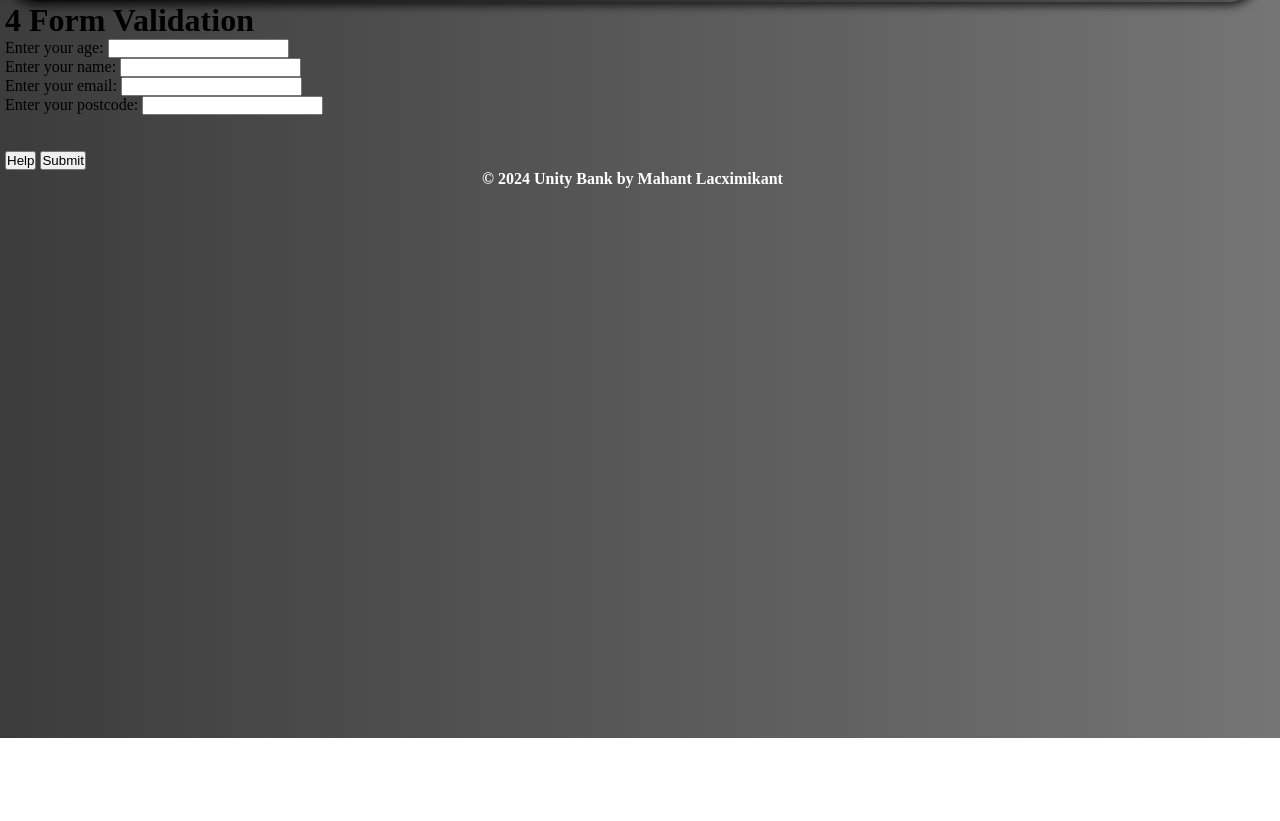
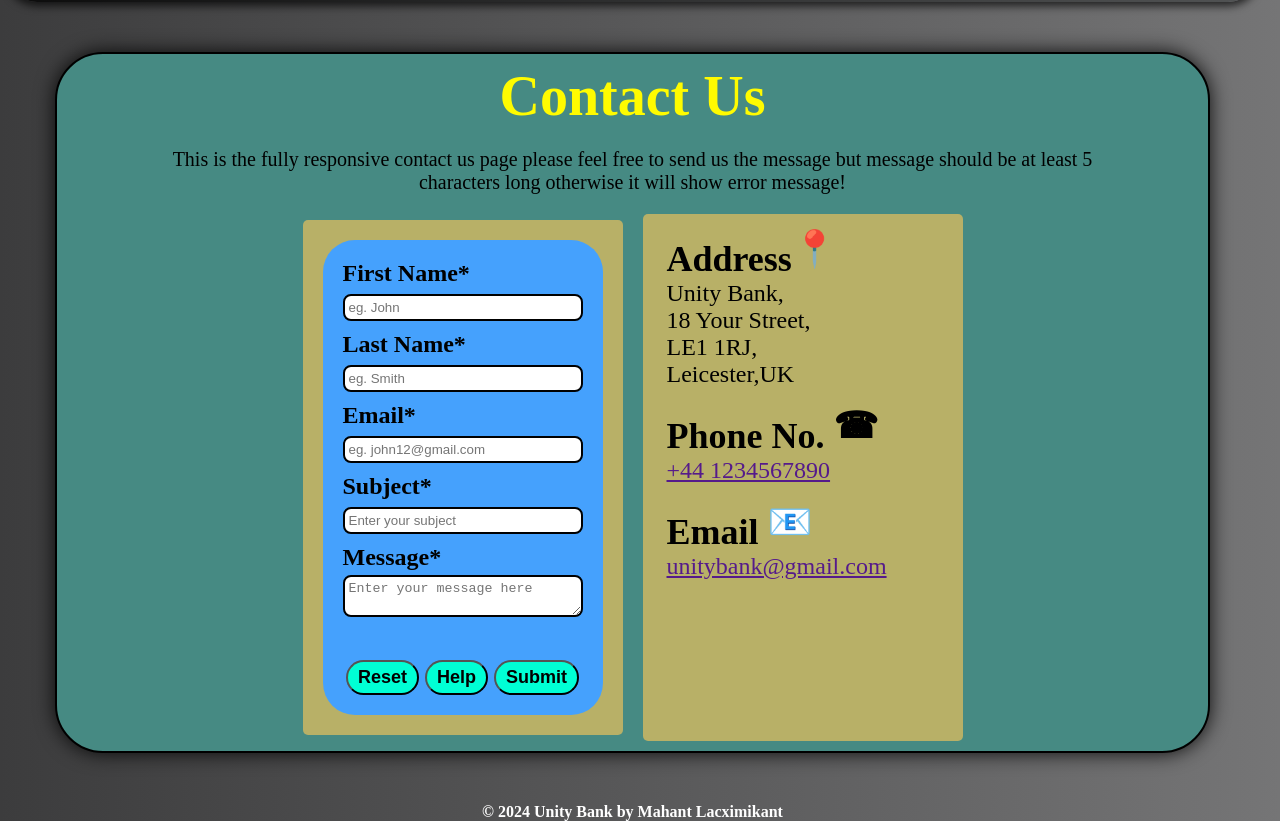
Before and after one commit to Mahant1245/Unity-Bank, a plain HTML site: page Contact Us.html in a window 1280 px wide. Shown: the part 67-888 px from the top of the page. Before the commit the page ends 805 px from the top, so only its background shows below. Drawn offline with Linux system fonts and the light colour scheme.

Commit message:
rest and help remaining

```diff
--- a/Contact Us.html
+++ b/Contact Us.html
@@ -27,24 +27,60 @@
         </nav>
     </header>
     <!-- **got the form from lab work** -->
-    <form id="myForm">
-        <h1>4 Form Validation</h1>
-        <label for="userAge1">Enter your age:</label>
-        <input type="text" id="userAge1" name="age" required><br><!--here "age" act as a key when data is sent to the server-->
+    <section class="contactUs">
+        <h1>Contact Us</h1>
+        <p style="font-size: 20px; text-align: justify; padding: 0px 70px 0px 70px; text-align: center;">
+            This is the fully responsive contact us page please feel free to send us the message but message should be at least 5 characters long otherwise it will show error message!
+        </p>
+        <!-- <div class="c_container">used to have equal height -->
+            <div class="c_form">
+                <form id="bank_form">
 
-        <label for="name1">Enter your name:</label>
-        <input type="text" id="name1" name="userName" required><br>
+                    <label for="firstName">First Name*</label>
+                    <input type="text" id="firstName" placeholder="eg. John" required><br>
 
-        <label for="email">Enter your email:</label>
-        <input type="email" id="email1" name="userEmail" required><br>
+                    <label for="lastName">Last Name*</label>
+                    <input type="text" id="lastName" placeholder="eg. Smith" required><br>
 
-        <label for="postcode1">Enter your postcode:</label>
-        <input type="" id="postcode1" name="userPostcode" required><br><br>
-        <span id ="error"></span><br>
+                    <label for="email">Email*</label>
+                    <input type="email" id="email" placeholder="eg. john12@gmail.com" required><br>
 
-        <button onclick="help()">Help</button>
-        <button id="submitBtn" type="submit" onclick="err()">Submit</button>
-    </form>
+                    <label for="subject">Subject*</label>
+                    <input type="text" id="subject" placeholder="Enter your subject" required><br>
+
+                    <label for="message">Message*</label>
+                    <textarea id="message" placeholder="Enter your message here" required></textarea><br>
+                    <span id ="result"></span><br>
+                    <div class="c_btn">
+                        <button >Reset</button>
+                        <button onclick="help()">Help</button>
+                        <button id="submitBtn" type="submit" onclick="err()">Submit</button>
+                    </div>
+
+                </form>
+            </div>
+
+                <div id="c_background">
+                    <div>
+                        <h2>Address<span class="emoji">&#x1F4CD;</span></h2>
+                        <p>Unity Bank,<br> 18 Your Street,<br>LE1 1RJ,<br>Leicester,UK</p><br>
+                    </div>
+                    <div>
+                        <h2>Phone No. <span class="emoji">&#x260E;</span></h2>
+                        <a href="">+44 1234567890</a><br><br>
+                    </div>
+                    <div>
+                        <h2>Email <span class="emoji">&#x1F4E7;</span></h2>
+                        <a href="">unitybank@gmail.com</a><br><br>
+                    </div>
+                </div>
+
+
+        <!-- </div> -->
+
+
+    </section>
+
 </body>
 <footer style="color: white;font-size: 16px; text-align: center; font-weight: bold;">&#169 2024 Unity Bank by Mahant Lacximikant</footer>
 </html>
--- a/script.js
+++ b/script.js
@@ -5,7 +5,7 @@ $(document).ready(function(){
 
     // checks the width of the screen
     function chkSrcWidth(){
-        if(window.innerWidth<=1007){
+        if(window.innerWidth<=1022){
             tabs.addClass("hidden");
             hamburger.show();
         }
@@ -61,38 +61,29 @@ $(document).ready(function(){
 });
 
 //form validation
-function err(){
-    var error=document.getElementById("error")
-    if(isNaN(document.getElementById("userAge1").value)){
-        error.textContent = "please enter the valid number";
-        error.style.color="red";
-        document.getElementById("userAge1").style.borderColor ="red";
-        return true;
-        // //this code below will stop sending the form
-        // const form = document.getElementById('myForm');
-        // form.addEventListener('submit', function(event) {
-        // event.preventDefault();
-        // });
+$(document).ready(function(){
+    $('#bank_form').on('submit',function(event){
 
-    }
-    else if(parseInt(document.getElementById("userAge1").value)<18){
-        error.textContent = "You are too young";
-        error.style.color="red";
+        event.preventDefault();
 
-        document.getElementById("userAge1").style.borderColor ="red";
-        return true;
+        const msg=$('#message').val().trim();
+        const result=$('#result');
+        const messagebox=$('#message');
 
-        // //this code below will stop sending the form
-        // const form = document.getElementById('myForm');
-        // form.addEventListener('submit', function(event) {
-        // event.preventDefault();
-        // var field= document.getElementById('userAge1');
-        // field.value= field.defaultValue;
-        // });
-    }
-}
-function chk(){
-    if(err()){
-
-    }
-}
+        if(msg.length<5){
+            result.text('Error:- Message should be atleast 5 character long');
+            result.css('color','red');
+            messagebox.css('border','2px solid red');
+        }
+        else{
+            result.text('Message submitted');
+            messagebox.css('border','2px solid green');
+            result.css('color','green')
+            $('#bank_form')[0].reset();//selecttor selects the form and reset the whole thing.found on google
+            setTimeout(function(){
+                result.text('');
+                messagebox.css('border','none');
+            },3000)//3sec
+        }
+    });
+});
--- a/styles.css
+++ b/styles.css
@@ -169,7 +169,7 @@ body{
 }
 @keyframes typing{
     from{width:0;}
-    to{width:100%}/*type till 100% text is covered*/
+    to{width:109%}/*type till 100% text is covered*/
 }
 @keyframes blink{
     from,to{border-color: transparent;}/*this makes that thing blink with curser*/
@@ -242,6 +242,7 @@ body{
     border-radius: 20px;
     box-shadow: 0 10px 20px rgba(0, 0, 0, 0.5);
     width: 300px;
+    height: 165px;
     padding: 20px;
     text-align: center;
     position: relative;
@@ -519,4 +520,85 @@ section .animate{
     transform: rotate(90deg);
 }
 
-/* Style for about us page */
+/* Style for contact us page */
+.contactUs{
+    display: flex;
+    justify-content: center;
+    align-items: center;
+    flex-wrap: wrap;
+    gap: 20px;
+    padding: 10px;
+    border-radius: 3rem;
+    background-color: #468a83;
+    margin: 50px;
+    border: 2px solid #000;
+    box-shadow: 0 0 20px rgba(0, 0, 0, 0.9);
+    /* animation: fadeInDown 3s ease-in-out; */
+}
+.contactUs h1{
+    font-size: 56px;
+    color: #fffb00;
+}
+
+.c_form{
+    display: flex;
+    justify-content: center;
+    width: 320px;
+    font-size: 24px;
+    padding: 20px;
+    background-color: #b8b067;
+    border-radius: 5px;
+}
+#bank_form{
+    background-color: #45a1fd;
+    padding: 20px;
+    border-radius: 2rem;
+    width: 300px;
+}
+@keyframes bounce {
+    0%,100%{transform: translateY(0)}
+    50%{transform: translateY(-10px)}
+}
+.emoji{
+    display: inline-block;
+    animation: bounce 1s linear infinite;
+}
+.c_form label{
+    display: block;
+    margin-bottom: 4px;
+    font-weight: bold;
+}
+.c_form input,.c_form textarea{
+    width: 100%;
+    padding: 4px;
+    margin-bottom: 10px;
+    border: 2px solid #000;
+    border-radius: 8px;
+}
+.c_banner div{
+    font-size: 24px;
+}
+#c_background{
+    padding: 24px;
+    background-color: #b8b067;
+    border-radius: 5px;
+    width: 320px;
+    height: 526.67px;
+    /* text-align: justify; */
+    font-size: 24px;
+}
+.c_btn{
+    text-align: center;
+}
+.c_btn button{
+    padding: 5px 10px;
+    font-size: 18px;
+    border-radius: 20px;
+    background-color: #00ffd5;
+    cursor: pointer;
+    font-weight: bold;
+}
+.c_btn button:hover{
+    background-color: #0056b3;
+    color: wheat;
+}
```
